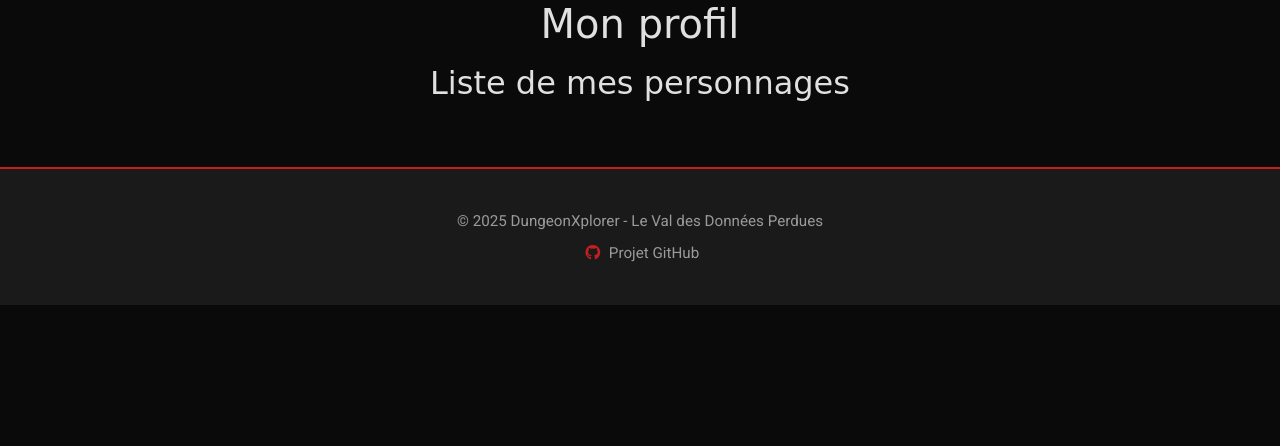
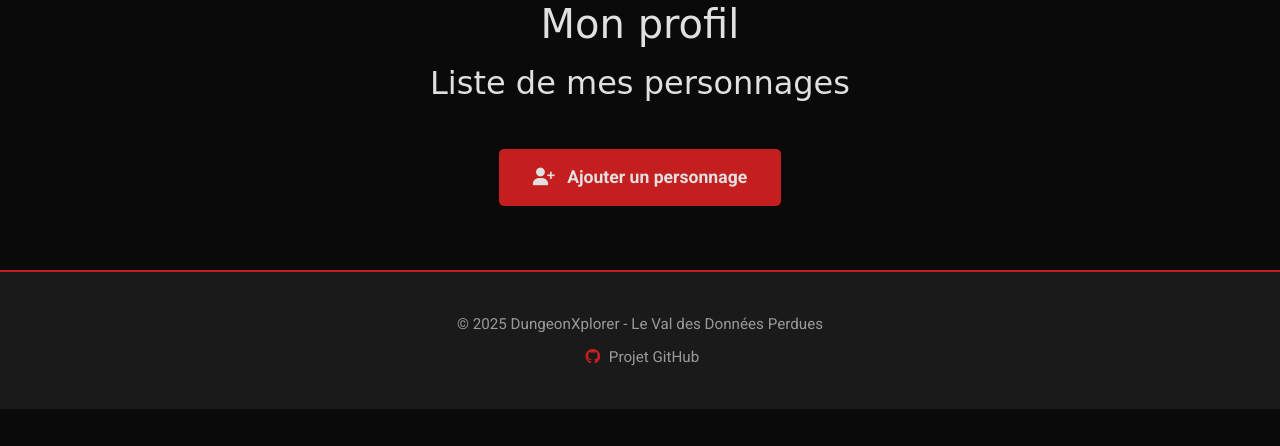
Before and after one commit to Gorkem387/DungeonXplorer, a PHP site: template views/profile/index.php in a window 1280 px wide. Shown: the part 95-541 px from the top of the page. Run offline with PHP 8.4, Linux system fonts and the light colour scheme; the template is opened without the code that fills it, so the values that code supplies are empty; some web fonts are replaced.

Commit message:
centrage des personnages + ajout btn héros

```diff
--- a/public/css/style.css
+++ b/public/css/style.css
@@ -341,6 +341,13 @@ footer i {
     text-align: center;
 }
 
+.card-container{
+    display: flex;
+    flex-wrap: wrap;
+    justify-content: center;
+    gap: 10px;
+}
+
 .perso-card {
     background: #1A1A1A;
     border-radius: 12px;
@@ -350,6 +357,7 @@ footer i {
     max-width: 350px;
     margin: 0 auto;
     transition: transform 0.3s ease, box-shadow 0.3s ease;
+    display: inline-block;
 }
 
 .perso-card:hover {
@@ -455,3 +463,9 @@ footer i {
     display: block;
     margin-bottom: 5px;
 }
+
+.btnAddChar{
+    margin-top: 30px;
+    display : flex;
+    justify-content: center;
+}
--- a/views/profile/index.php
+++ b/views/profile/index.php
@@ -27,6 +27,7 @@
 
     <h2>Liste de mes personnages</h2>
 
+    <div class="card-container">
         <?php foreach ($personnages as $personnage): ?>
         <div class="perso-card">
             <img src="/public/img/<?= htmlspecialchars($personnage['image']) ?>" alt="Image du personnage" class="perso-card-img">
@@ -36,6 +37,7 @@
             </div>
         </div>
         <?php endforeach; ?>
+    </div>
 
     <div id="info" class="info-perso">
         <div class="info-perso-contenu">
@@ -47,6 +49,12 @@
         </div>
     </div>
 
+    <div class="btnAddChar">
+    <a href="/hero" class="btn-custom">
+        <i class="fa-solid fa-user-plus"></i> Ajouter un personnage
+    </a>
+    </div>
+
 </body>
 </html>
 
```
Lines whose indentation alone changed are shown as unchanged.
